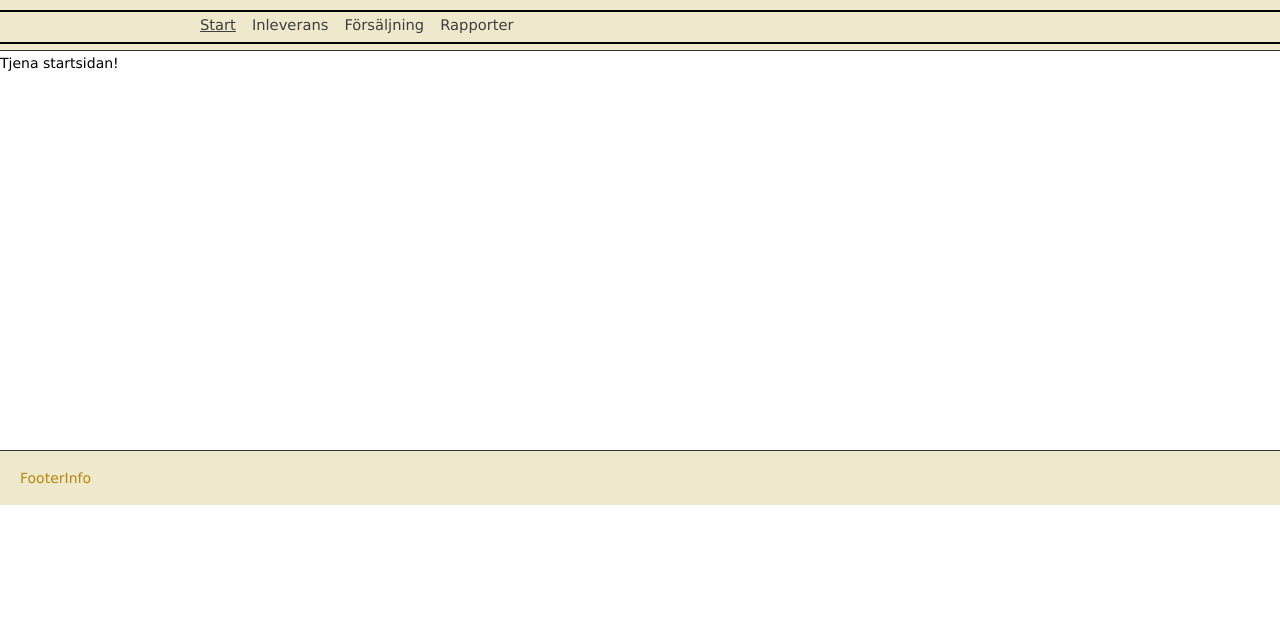
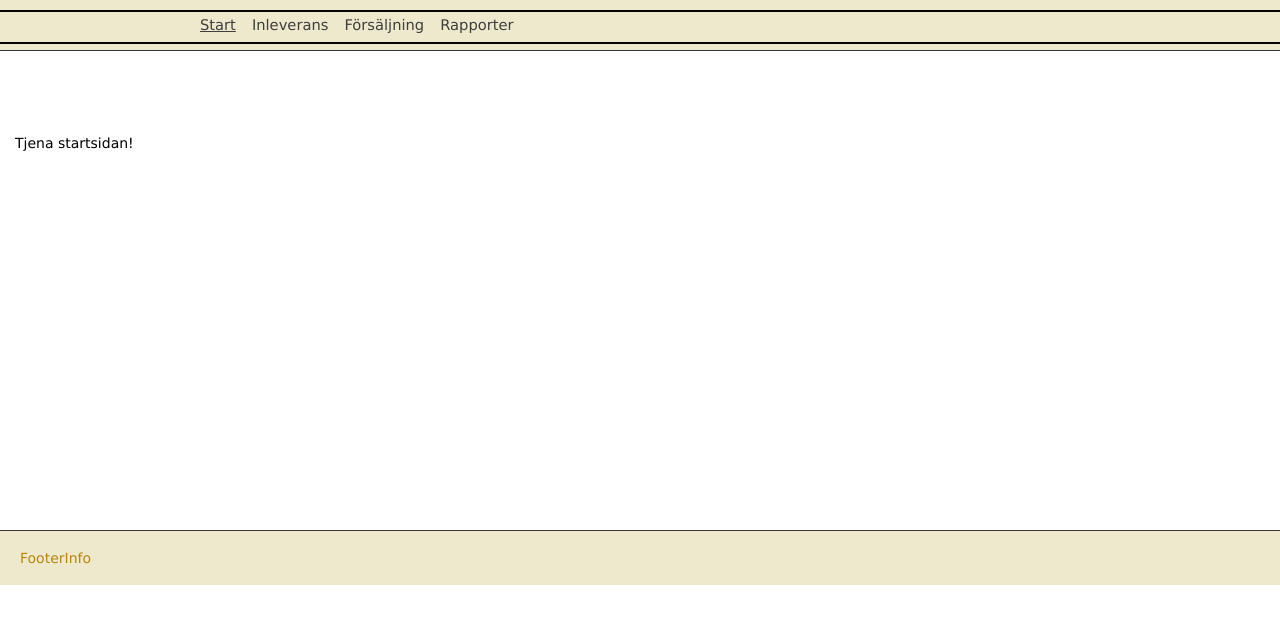
Before and after one commit to Spinoys/bookstore, a PHP site: page / in a window 1280 px wide. Shown: the top 624 px of the page. Run offline with PHP 8.4, Linux system fonts and the light colour scheme; some libraries are stand-ins or nearby versions.

Commit message:
Modifierat i main.css just gällande main så att innehåll i main hamnar i rätt höjd/vänster läge.

```diff
--- a/css/main.css
+++ b/css/main.css
@@ -8,6 +8,8 @@ body {
 main {
   display:block;
   height: 400px;
+  margin-top: 80px;
+  margin-left:15px;
 }
 
 header {
```
